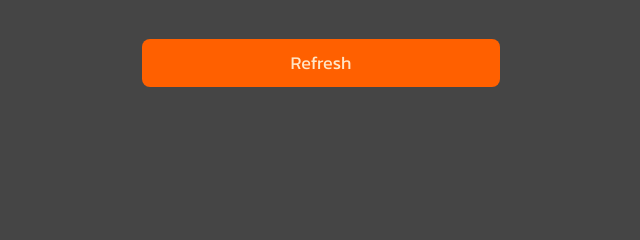
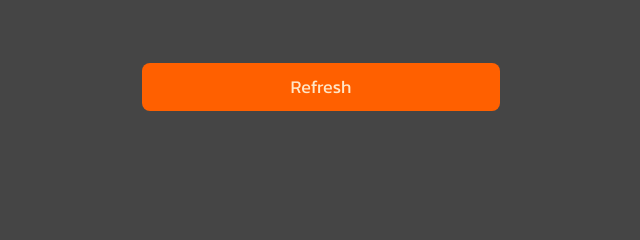
Before and after one commit to tsaqifmaulana444/flask-memes-generator, a Flask app: template templates/index.html in a window 1280 px wide. Shown: the part 337-577 px from the top of the page, without its empty margins (319-959 px from the left). Run offline with Flask 3, Linux system fonts and the light colour scheme; the template is opened without the code that fills it, so the values that code supplies are empty.

Commit message:
error fix

```diff
--- a/static/dist/css/output.css
+++ b/static/dist/css/output.css
@@ -554,6 +554,11 @@ video {
   margin-bottom: 3.5vh;
 }
 
+.my-\[4vh\] {
+  margin-top: 4vh;
+  margin-bottom: 4vh;
+}
+
 .mb-2 {
   margin-bottom: 0.5rem;
 }
--- a/templates/index.html
+++ b/templates/index.html
@@ -59,7 +59,7 @@
         <h1 class="text-6xl">Emang Indo bisa buka reddit?</h1>
       </div>
     </div>
-    <div class="w-fit mx-auto my-4vh]">
+    <div class="w-fit mx-auto my-[3vh]">
       <button
         type="button"
         class="focus:outline-none text-lg text-[#FFE6C7] hover:bg-[#FFA559] bg-[#FF6000] font-medium rounded-lg px-5 py-2.5 mx-auto w-[28vw]"
```
